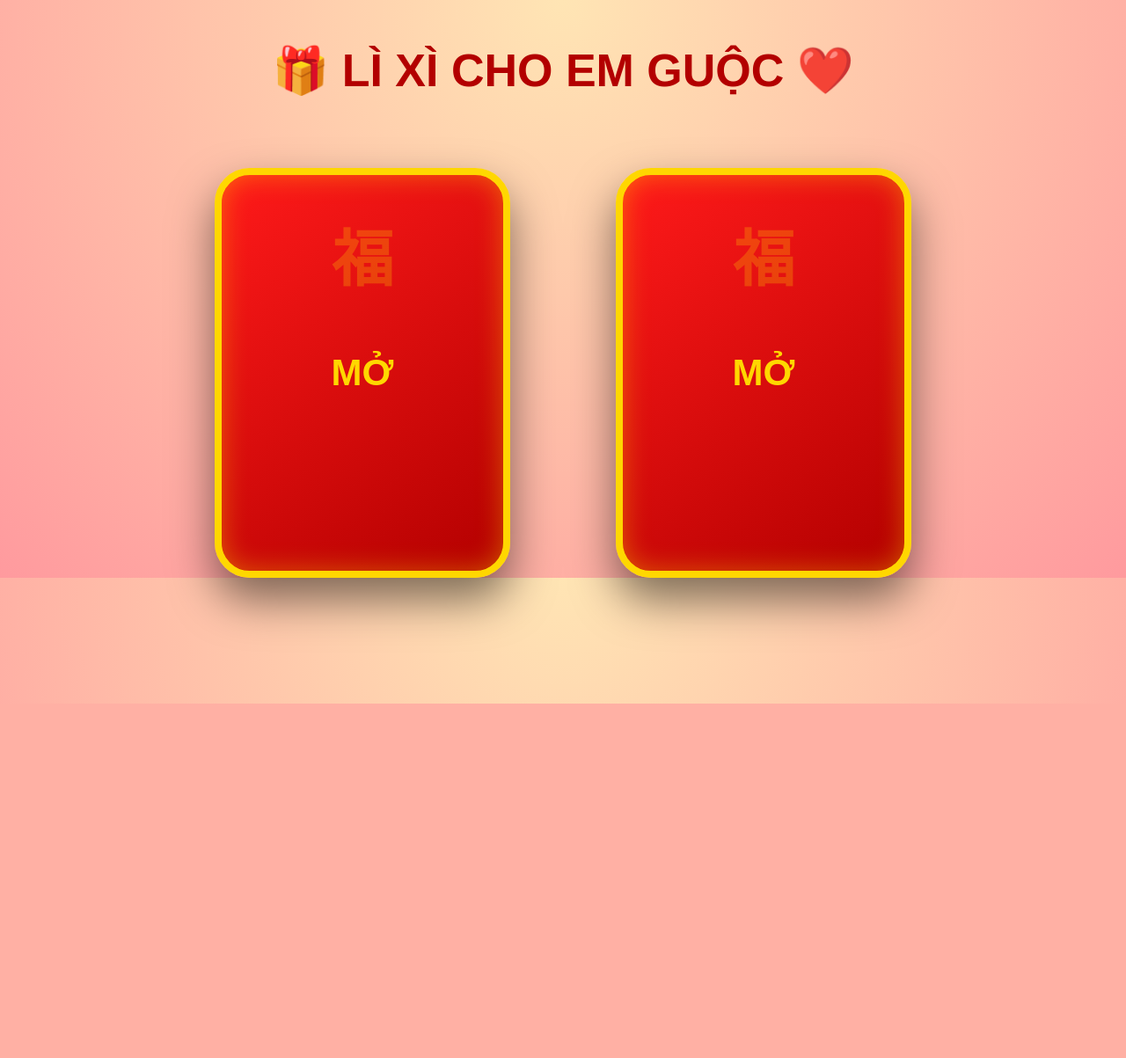
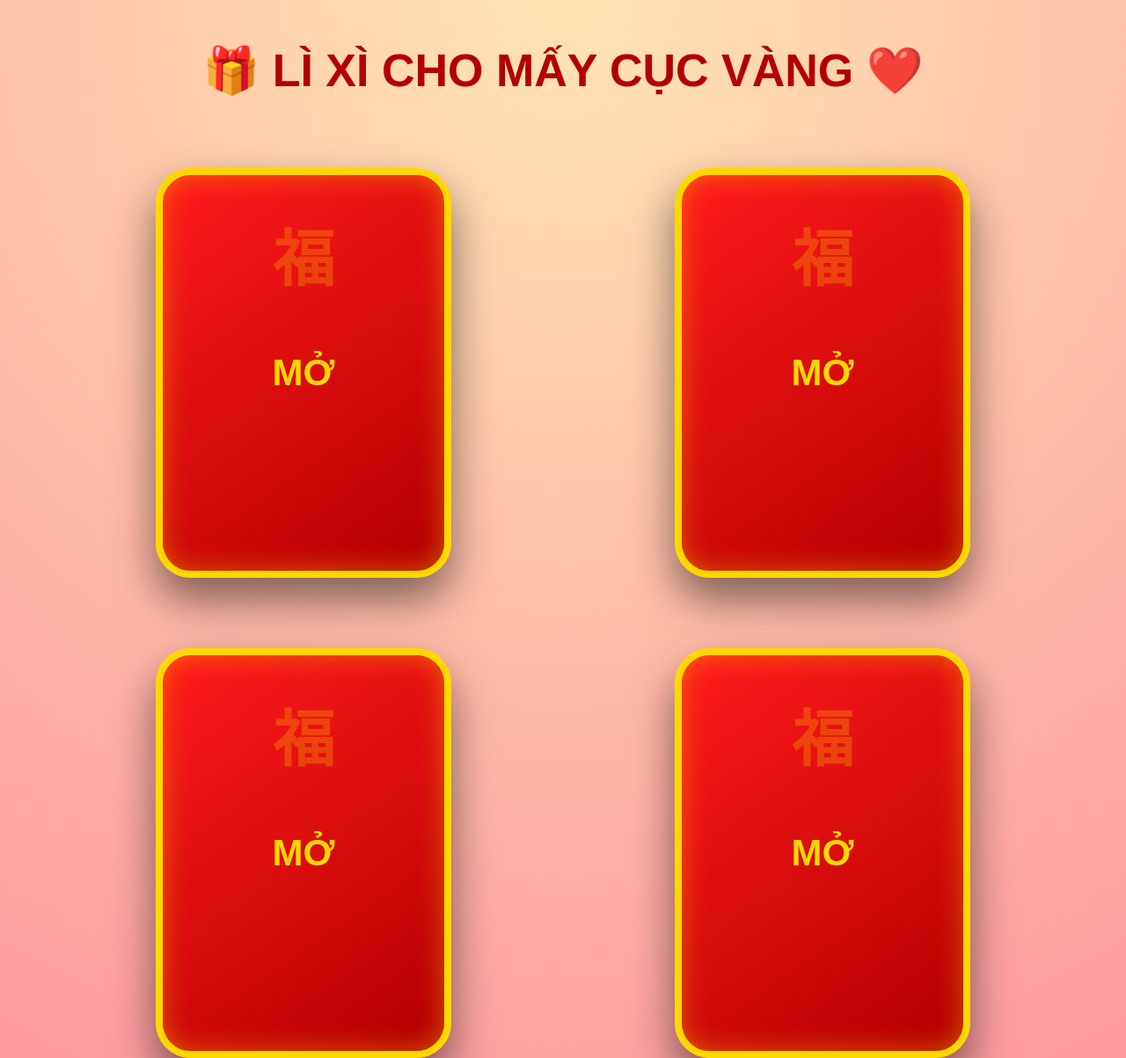
Before and after one commit to trib2308337/li_xi_wed, a Flask app: page / in a window 1280 px wide. Shown: the whole page at 88% size. Before the commit the page ends 800 px from the top, so only its background shows below. Run offline with Flask 3, Linux system fonts and the light colour scheme.

Commit message:
4 bao lì xì

```diff
--- a/app.py
+++ b/app.py
@@ -1,19 +1,29 @@
-from flask import Flask, render_template, jsonify
+from flask import Flask, render_template, jsonify, session
 import random
 
 app = Flask(__name__)
+app.secret_key = "supersecretkey"   # BẮT BUỘC để dùng session
 
 @app.route("/")
 def index():
-    prizes = [10000, 20000]  # chỉ 2 bao
+    # Tạo mới mỗi lần reload trang
+    prizes = [20000, 20000, 20000, 50000]
     random.shuffle(prizes)
-    app.config["CURRENT_PRIZES"] = prizes
+
+    # Lưu vào session
+    session["CURRENT_PRIZES"] = prizes
+
     return render_template("index.html")
 
 @app.route("/open/<int:index>")
 def open_lixi(index):
-    prizes = app.config.get("CURRENT_PRIZES", [20000, 50000])
-    return jsonify({"prize": prizes[index]})
+    prizes = session.get("CURRENT_PRIZES", [20000, 20000, 20000, 50000])
+
+    # Kiểm tra index hợp lệ
+    if 0 <= index < len(prizes):
+        return jsonify({"prize": prizes[index]})
+    else:
+        return jsonify({"error": "Invalid index"}), 400
 
 if __name__ == "__main__":
     app.run(host="0.0.0.0", port=10000)
--- a/templates/index.html
+++ b/templates/index.html
@@ -1,7 +1,7 @@
 <!DOCTYPE html>
 <html>
 <head>
-    <title>LÌ XÌ CHO EM GUỘC</title>
+    <title>LÌ XÌ CHO MẤY CỤC VÀNG</title>
 
     <style>
         body {
@@ -19,9 +19,13 @@
 
         .container {
             margin-top: 80px;
-            display: flex;
-            gap: 120px;
-            justify-content: center;
+            display: grid;
+            grid-template-columns: repeat(2, 1fr);
+            gap: 80px;
+            justify-items: center;
+            max-width: 1100px;
+            margin-left: auto;
+            margin-right: auto;
         }
 
         .lixi {
@@ -87,14 +91,16 @@
 
 <body>
 
-<h1>🎁 LÌ XÌ CHO EM GUỘC ❤️</h1>
+<h1>🎁 LÌ XÌ CHO MẤY CỤC VÀNG ❤️</h1>
 
 <div class="container">
     <div class="lixi" onclick="openLixi(this,0)">MỞ</div>
     <div class="lixi" onclick="openLixi(this,1)">MỞ</div>
+    <div class="lixi" onclick="openLixi(this,2)">MỞ</div>
+    <div class="lixi" onclick="openLixi(this,3)">MỞ</div>
 </div>
 
-<div id="secret">🎉 SECRET 20K 🎉</div>
+<div id="secret">🎉 SECRET 50K 🎉</div>
 
 <!-- 🔊 Âm thanh -->
 <audio id="winSound" src="/static/secret.mp3"></audio>
@@ -113,7 +119,7 @@ function openLixi(element, index) {
             element.classList.add("opened");
             element.onclick = null;
 
-            if (data.prize == 20000) {
+            if (data.prize == 50000) {
 
                 // Hiện SECRET
                 const secret = document.getElementById("secret");
```
